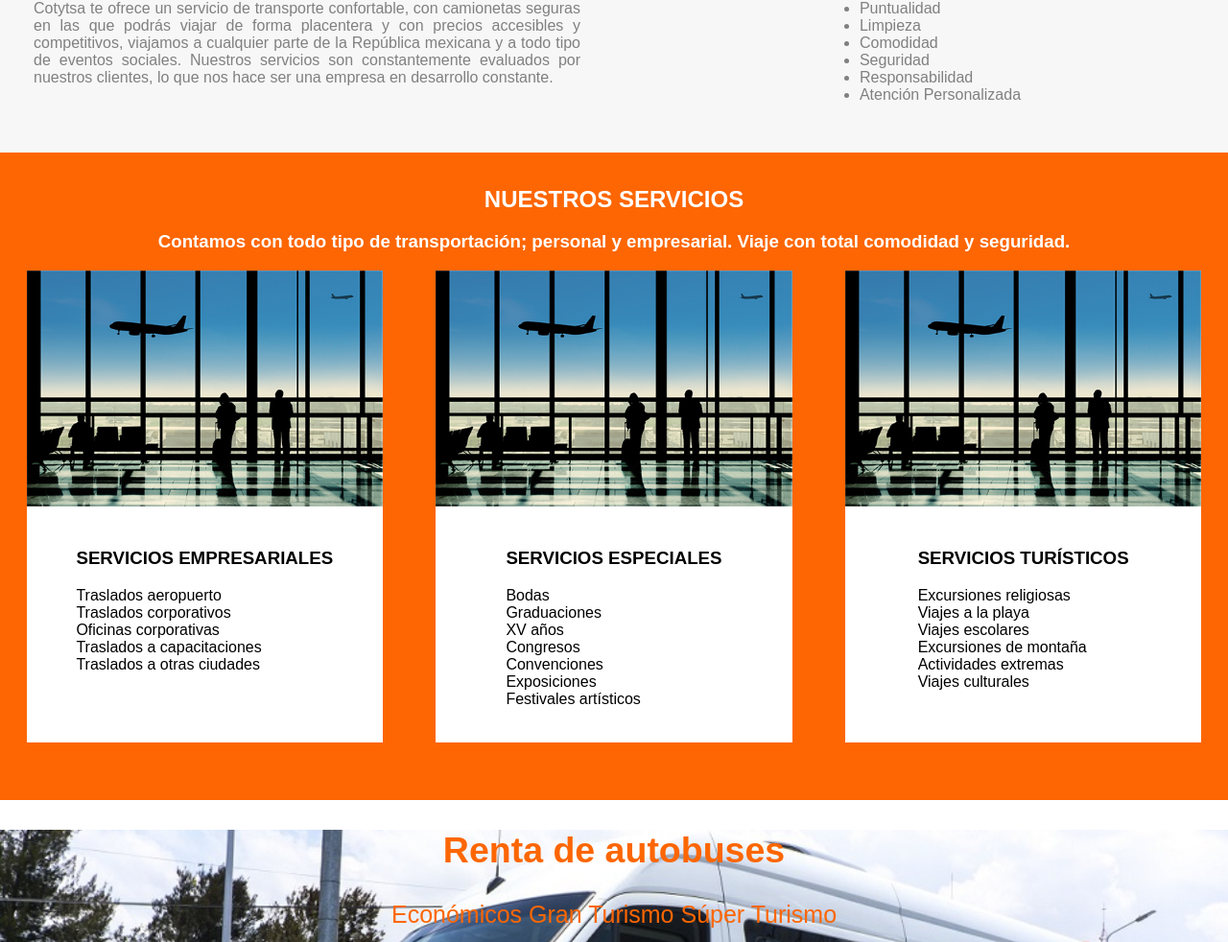
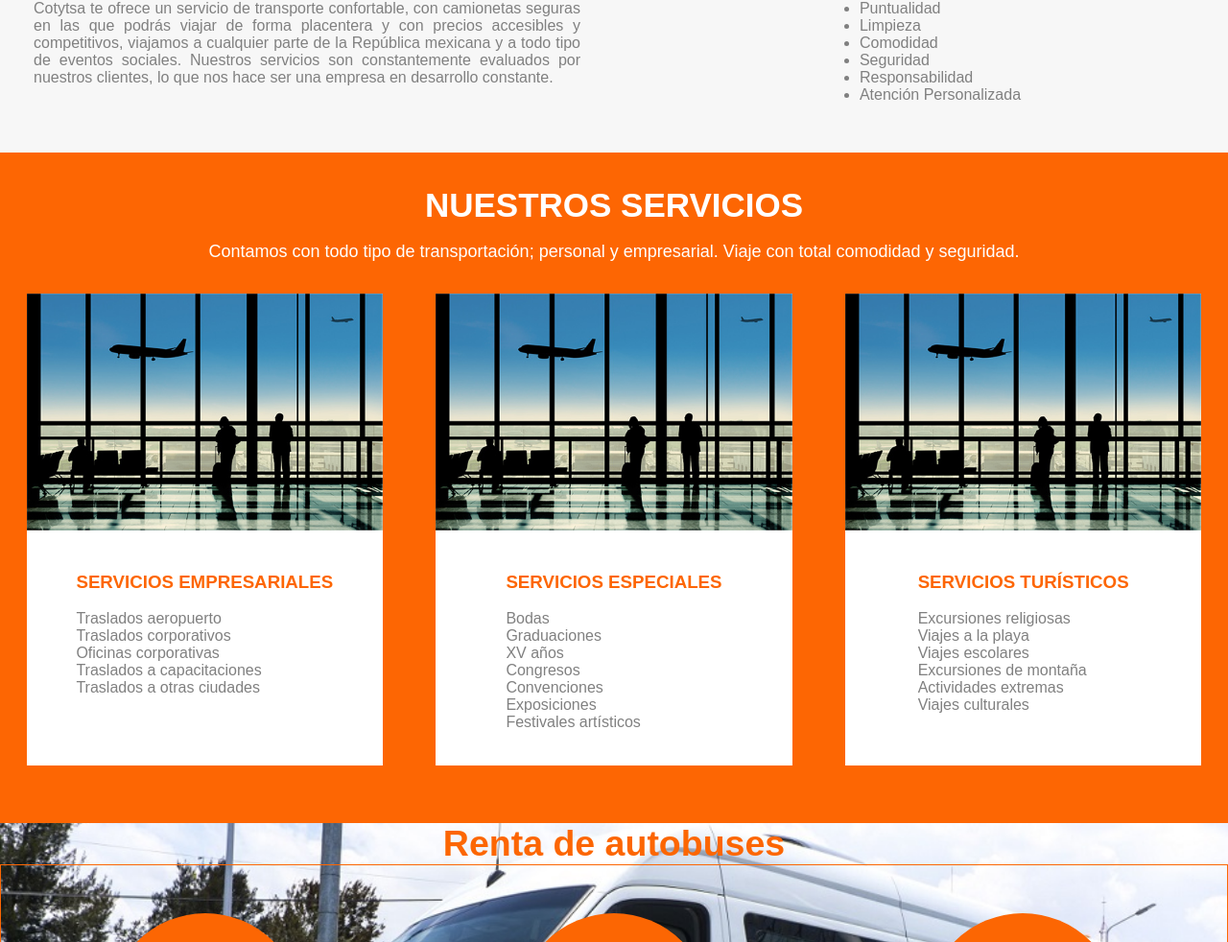
Before and after one commit to jhonrt/camioneta, a plain HTML site: page index.html in a window 1280 px wide. Shown: the part 810-1792 px from the top of the page at 96% size. Drawn offline with nearby package versions, Linux system fonts and the light colour scheme; some packages are replaced by stand-ins of ours; a script that the page names is missing; files whose address does not match are found by name; a web font is replaced by a local one.

Commit message:
cambio item servicios

```diff
--- a/css/style.css
+++ b/css/style.css
@@ -41,6 +41,7 @@
 body {
   font-family: 'Allerta', sans-serif;
   margin: 0;
+  color: gray;
 }
 
 input, textarea {
@@ -125,15 +126,28 @@ input:focus, textarea:focus {
   display: flex;
   justify-content: space-around;
 }
+.titulo-descripcion-servicios{
+  color:#fd6603;
+}
+
+
 .titulo-servicios{
   color: white;
   text-align: center;
+
 }
 .titulo-servicios h2 {
   margin: 0;
   padding-top: 35px;
+  font-size: 35px;
+  font-weight: bold;
+
 }
-
+.titulo-servicios h3{
+  font-size: 18px;
+  font-weight: normal;
+  padding: 0 20px 15px;
+}
 
 .portada {
      color: white;
@@ -142,7 +156,7 @@ input:focus, textarea:focus {
 
 }
 .portada-titulo {
-      animation: opacidad 4.2s forwards ;
+      animation: opacidad 2.2s forwards ;
     opacity: 0;
 
 }
@@ -153,6 +167,7 @@ input:focus, textarea:focus {
 
 
 .menu {
+   animation: opacidad 2.2s forwards ;
   font-size: 21px;
     display: flex;
     justify-content: center;
@@ -220,6 +235,7 @@ input:focus, textarea:focus {
     background-size: cover;
     background-repeat: no-repeat;
     background-position: center;
+    position: relative;
 
 }
 .autobuses-contenedor{
@@ -228,9 +244,31 @@ input:focus, textarea:focus {
 font-size: 25px;
 color:  #fc6603;
 }
+.autobuses-contenedor h2{
+  margin: 0;
+  display: flex;
+  justify-content: center;
+}
 .items-autobuses{
+  border:1px solid;
+  display: flex;
+  justify-content: space-around;
+
 
 }
+.items-autobuses span{
+  display: flex;
+  justify-content: center;
+  align-items: center;
+  margin-top:  50px;
+  width: 200px;
+  height: 200px;
+border-radius: 50%;
+background:  #fc6603;
+color: white;
+
+}
+
 .vehiculos{
    background: #fd6603;
    text-align: center;
@@ -376,6 +414,12 @@ color:  #fc6603;
 }
 
 @media screen and (max-width: 767px) {
+
+.titulo-descripcion-servicios{
+    font-size: 15px;
+    text-align: center;
+}
+
   /* footer */
   .footer .contenedor {
     display: block;
@@ -417,6 +461,7 @@ color:  #fc6603;
 }
 
 @media screen and (max-width: 650px) {
+
 
   .header {
     text-align: center;
@@ -462,6 +507,9 @@ color:  #fc6603;
   }
   .header .contenedor {
     position: static;
+  }
+  .logotipo{
+    padding-top: 25px;
   }
   .menu {
     background: rgba(253, 102, 3, 0.61);
@@ -548,7 +596,12 @@ color:  #fc6603;
   }
   /* footer */
 
-
+.mapa{
+  margin-top: 30px;
+}
+.mapa iframe{
+  width: 100%;
+}
 
 
 }
--- a/index.html
+++ b/index.html
@@ -79,7 +79,7 @@
             <img src="images/fdo-s1.jpg" alt="">
           </figure>
           <div class="descripcion-imagen-servicios">
-            <h3>SERVICIOS EMPRESARIALES</h3>
+            <h3 class="titulo-descripcion-servicios">SERVICIOS EMPRESARIALES</h3>
              <ul>
               <li>Traslados aeropuerto</li>
               <li>Traslados corporativos</li>
@@ -96,7 +96,7 @@
             <img src="images/fdo-s1.jpg" alt="">
           </figure>
           <div class="descripcion-imagen-servicios">
-             <h3>SERVICIOS ESPECIALES</h3>
+             <h3 class="titulo-descripcion-servicios">SERVICIOS ESPECIALES</h3>
              <ul>
               <li>Bodas</li>
               <li>Graduaciones</li>
@@ -114,7 +114,7 @@
             <img src="images/fdo-s1.jpg" alt="">
           </figure>
           <div class="descripcion-imagen-servicios">
-             <h3>SERVICIOS TURÍSTICOS</h3>
+             <h3 class="titulo-descripcion-servicios">SERVICIOS TURÍSTICOS</h3>
              <ul>
               <li>Excursiones religiosas</li>
               <li>Viajes a la playa</li>
@@ -129,8 +129,8 @@
       </div>
 
     </section>
-<section class="autobuses contenedor">
-  <div class="autobuses-contenedor">
+<section class="autobuses contenedor ">
+  <div class="autobuses-contenedor ">
 
     <h2>Renta de autobuses</h2>
     <div class="items-autobuses">
@@ -217,7 +217,7 @@
           </div>
         </form>
       </div>
-      <div class="mapa">
+      <div class="mapa ">
         <iframe src="https://www.google.com/maps/embed?pb=!1m10!1m8!1m3!1d7543.006589186366!2d-98.19858619466035!3d19.041596872548624!3m2!1i1024!2i768!4f13.1!5e0!3m2!1ses!2smx!4v1500562544727" width="600" height="450" frameborder="0" style="border:0" allowfullscreen></iframe>
       </div>
     </section>
@@ -280,6 +280,9 @@
       var gestos = new Hammer($body);
       gestos.on('swipeleft', hideMenu);
       gestos.on('swiperight', showMenu);
+
+
+
     </script>
   </body>
 </html>
```
